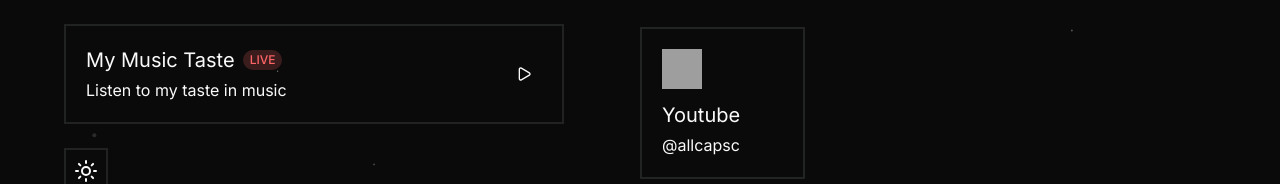
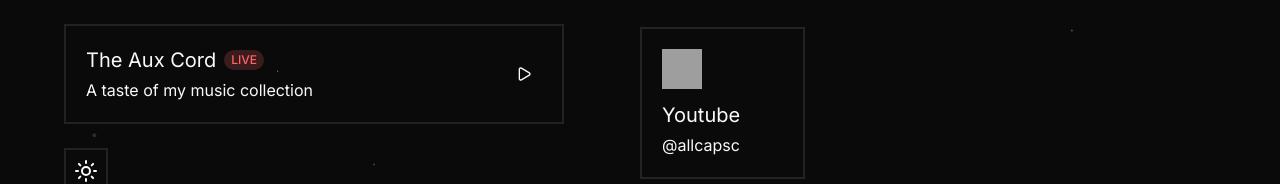
Before and after one commit to allcapsc/portfolio-app, a Next.js app: page / in a window 1280 px wide. Shown: the part 229-413 px from the top of the page. Built offline with nearby package versions, Linux system fonts and the light colour scheme; grey boxes are pictures that could not be loaded.

Commit message:
Update audio-player.tsx

```diff
--- a/components/audio-player.tsx
+++ b/components/audio-player.tsx
@@ -27,10 +27,10 @@
       <div className="border-border shadow-shadow text-main-foreground rounded-base bg-main border-2 p-5 transition-all flex items-center justify-between">
         <div>
           <div className="flex items-center gap-2">
-            <h2 className="font-heading text-lg sm:text-xl">My Music Taste</h2>
+            <h2 className="font-heading text-lg sm:text-xl">The Aux Cord</h2>
             <Badge variant="destructive" className="text-xs px-1.5 py-0.5 h-5">LIVE</Badge>
           </div>
-          <p className="font-base mt-1 text-sm sm:text-base">Listen to my taste in music</p>
+          <p className="font-base mt-1 text-sm sm:text-base">A taste of my music collection</p>
         </div>
         <Button variant="ghost" size="icon" onClick={handlePlayPause}>
           {isPlaying ? (
```
